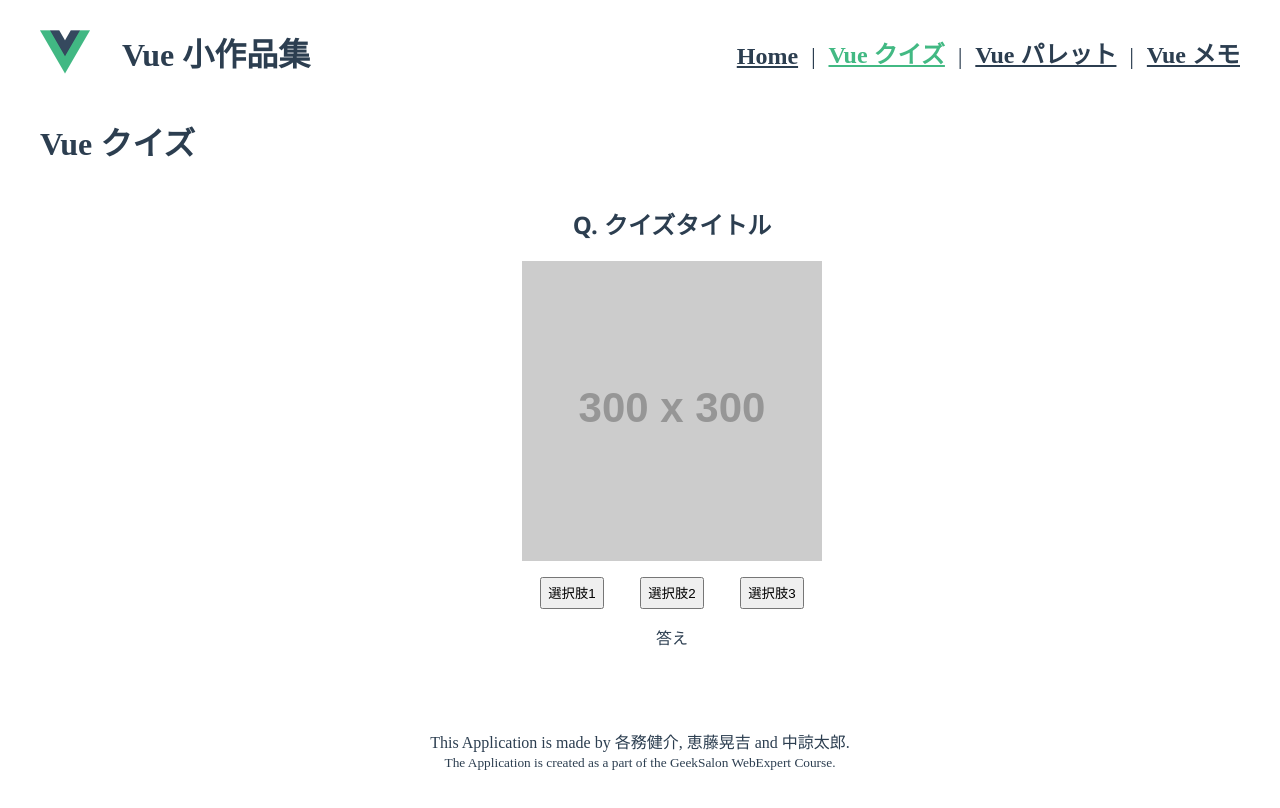
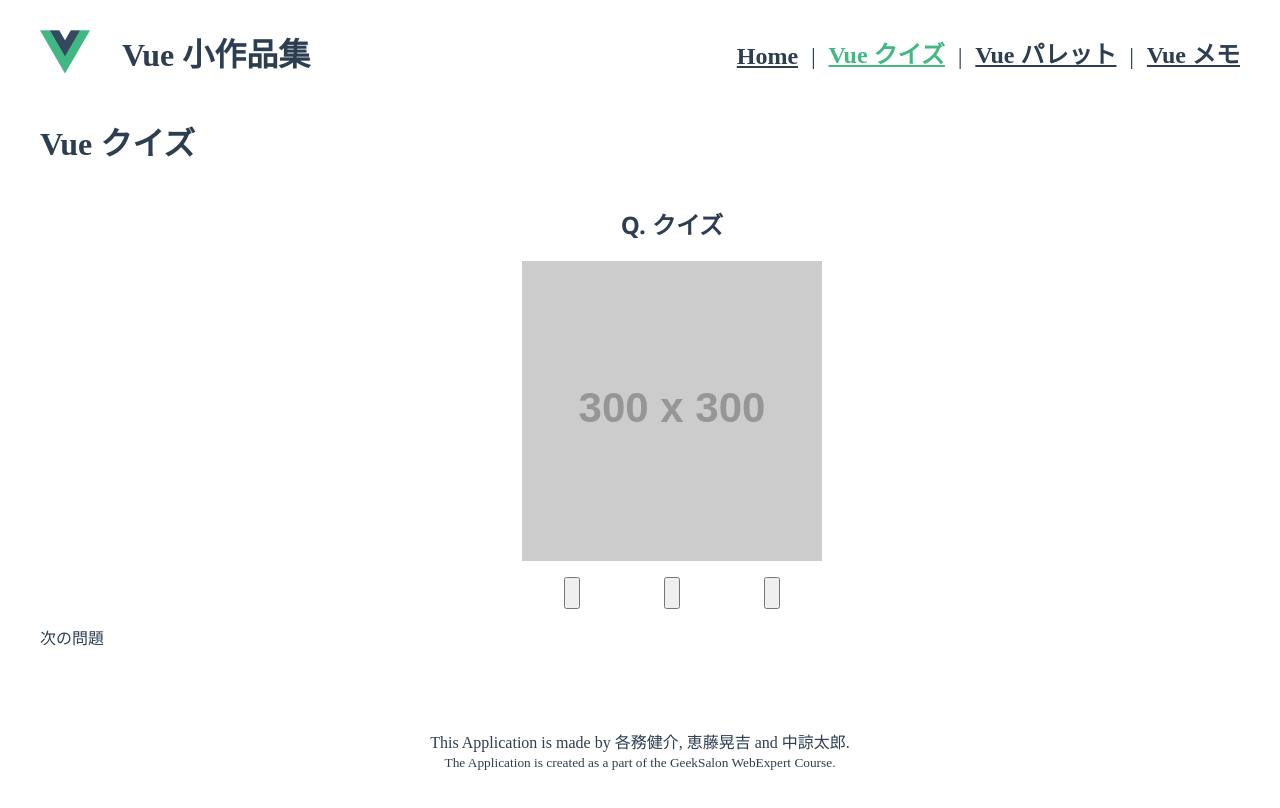
Before and after one commit to webex18-team-4/demo-team-app, a Vue app: page /quiz in a window 1280 px wide. Shown: the top 808 px of the page. Built offline with nearby package versions, Linux system fonts and the light colour scheme.

Commit message:
クイズのひな型ができたので

```diff
--- a/package.json
+++ b/package.json
@@ -8,7 +8,9 @@
     "lint": "vue-cli-service lint"
   },
   "dependencies": {
+    "axios": "^1.4.0",
     "core-js": "^3.8.3",
+    "openai": "^3.2.1",
     "vue": "^3.2.13",
     "vue-router": "^4.0.3"
   },
--- a/src/main.js
+++ b/src/main.js
@@ -1,5 +1,6 @@
 import { createApp } from "vue"
 import App from "./App.vue"
 import router from "./router"
+import "./openai"
 
 createApp(App).use(router).mount("#app")
--- /dev/null
+++ b/src/openai.js
@@ -0,0 +1,10 @@
+import { Configuration, OpenAIApi } from "openai"
+const configuration = new Configuration({
+  organization: "", //Organizationには所属していない
+  apiKey: "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", //作成したAPIキー
+})
+
+//モデルを呼び出す時にUser-Agentのエラーが出るので、"User-Agent"オプションを削除
+delete configuration.baseOptions.headers["User-Agent"]
+
+export const openai = new OpenAIApi(configuration) //openaiをQuizAppで使うためにexportする
--- a/src/views/QuizApp.vue
+++ b/src/views/QuizApp.vue
@@ -1,7 +1,7 @@
 <template>
   <h1>Vue クイズ</h1>
   <div class="app">
-    <h2>Q. {{ "クイズタイトル" }}</h2>
+    <h2>Q. {{ quiztitle }}</h2>
     <img
       class="quiz-image"
       src="https://via.placeholder.com/300x300"
@@ -9,21 +9,58 @@
     />
     <div class="container">
       <button>
-        {{ "選択肢1" }}
+        {{ select1 }}
       </button>
       <button>
-        {{ "選択肢2" }}
+        {{ select2 }}
       </button>
       <button>
-        {{ "選択肢3" }}
+        {{ select3 }}
       </button>
     </div>
-    <div>{{ "答え" }}</div>
+    <div>{{ kotae }}</div>
   </div>
+  <div v-on:click="getChatgptAPI">次の問題</div>
 </template>
 
 <script>
-export default {}
+import { openai } from "../openai"
+
+export default {
+  data() {
+    return {
+      quizees: [],
+      quiztitle: "クイズ",
+      prompt:
+        "3択クイズを一問、json形式で生成してください。[{question:問題文,answer:答え,choice1:,choice2:,choice3:}]のように答えてください.",
+      select1: "",
+      select2: "",
+      select3: "",
+      kotae: "",
+    }
+  },
+  methods: {
+    getChatgptAPI: async function () {
+      console.log("生成中")
+      const response = await openai.createChatCompletion({
+        model: "gpt-3.5-turbo",
+        messages: [{ role: "user", content: this.prompt }],
+      })
+
+      const answer = response.data.choices[0].message.content
+      console.log(answer)
+      console.log(response.data)
+      answer.trim()
+      const quizees = JSON.parse(answer)
+      console.log(quizees)
+      this.quiztitle = quizees[0].question
+      this.select1 = quizees[0].choice1
+      this.select2 = quizees[0].choice2
+      this.select3 = quizees[0].choice3
+      this.kotae = quizees[0].answer
+    },
+  },
+}
 </script>
 
 <style>
```
Also changed, not shown: 1 other file (tests, documents, lock files or other folders).
